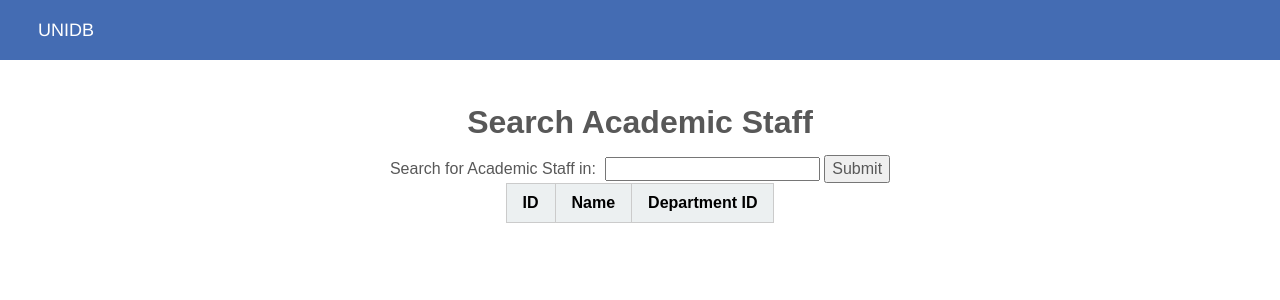
After one commit to VivOwoH/PostgreSQL-Academic-System, a Flask app: template templates/academicstaff/search-academicstaff.html in a window 1280 px wide. The commit adds this page. Shown: the top 300 px of the page. Run offline with Flask 2, Linux system fonts and the light colour scheme; the template is opened without the code that fills it, so the values that code supplies are empty; parts of the project's set-up code (start-up, migrations or seed data) failed here and were passed over.

Commit message:
add all html

```diff
--- /dev/null
+++ b/templates/academicstaff/search-academicstaff.html
@@ -0,0 +1,33 @@
+{% include 'top.html' %}
+<div id="content">
+    <div id="container">
+        <h1 class="page-title">Search Academic Staff</h1>
+
+        <form action="{{ url_for('search_academicstaff', department=department) }}">
+            <label for="department">Search for Academic Staff in: </label>
+            &nbsp;<input type="text" id="department" name="department">
+            <button type="submit">Submit</button>
+        </form>
+
+        <table class="pure-table">
+            <thead>
+                <tr>
+                    <th>ID</th>
+                    <th>Name</th>
+                    <th>Department ID</th>
+                </tr>
+            </thead>
+            <tbody>
+                {% for staff in academicstaff %}
+                <tr>
+                    <td> {{staff[0]}} </td>
+                    <td> {{staff[1]}} </td>
+                    <td> {{staff[2]}} </td>
+                </tr>
+                {% endfor %}
+            </tbody>
+        </table>
+    </div>
+</div>
+</body>
+</html>
--- a/templates/top.html
+++ b/templates/top.html
@@ -76,6 +76,21 @@
                   </ul>
                 </li>
 
+                <li class="pure-menu-item pure-menu-has-children pure-menu-allow-hover">
+                  <a href="{{ url_for('list_academicstaff') }}" class="pure-menu-link">AcademicStaff</a>
+                  <ul class="pure-menu-children">
+                    <li class="pure-menu-item">
+                      <a href="{{ url_for('search_academicstaff') }}" class="pure-menu-link">Search</a>
+                    </li>
+                    <li class="pure-menu-item">
+                      <a href="{{ url_for('count_academicstaff') }}" class="pure-menu-link">Count</a>
+                    </li>
+                    <li class="pure-menu-item">
+                      <a href="{{ url_for('add_academicstaff') }}" class="pure-menu-link">Add</a>
+                    </li>
+                  </ul>
+                </li>
+
 
                 <li class="pure-menu-item"><a href="{{ url_for('logout')}}" class="pure-menu-link">Logout</a></li>
             </ul>
```
Also changed, not shown: templates/academicstaff/add-academicstaff.html (added, +38 -0 lines), templates/academicstaff/count-academicstaff.html (added, +21 -0 lines), templates/academicstaff/list-academicstaff.html (added, +23 -0 lines).
